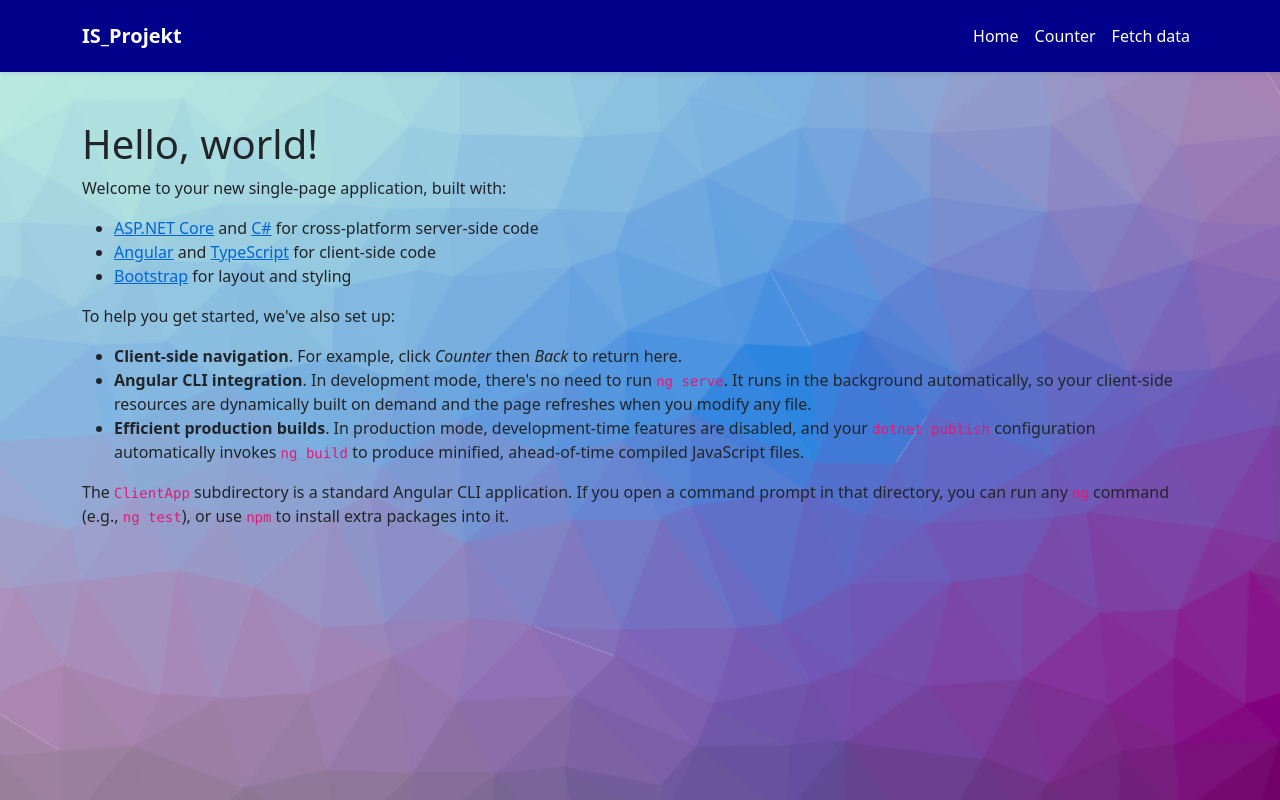
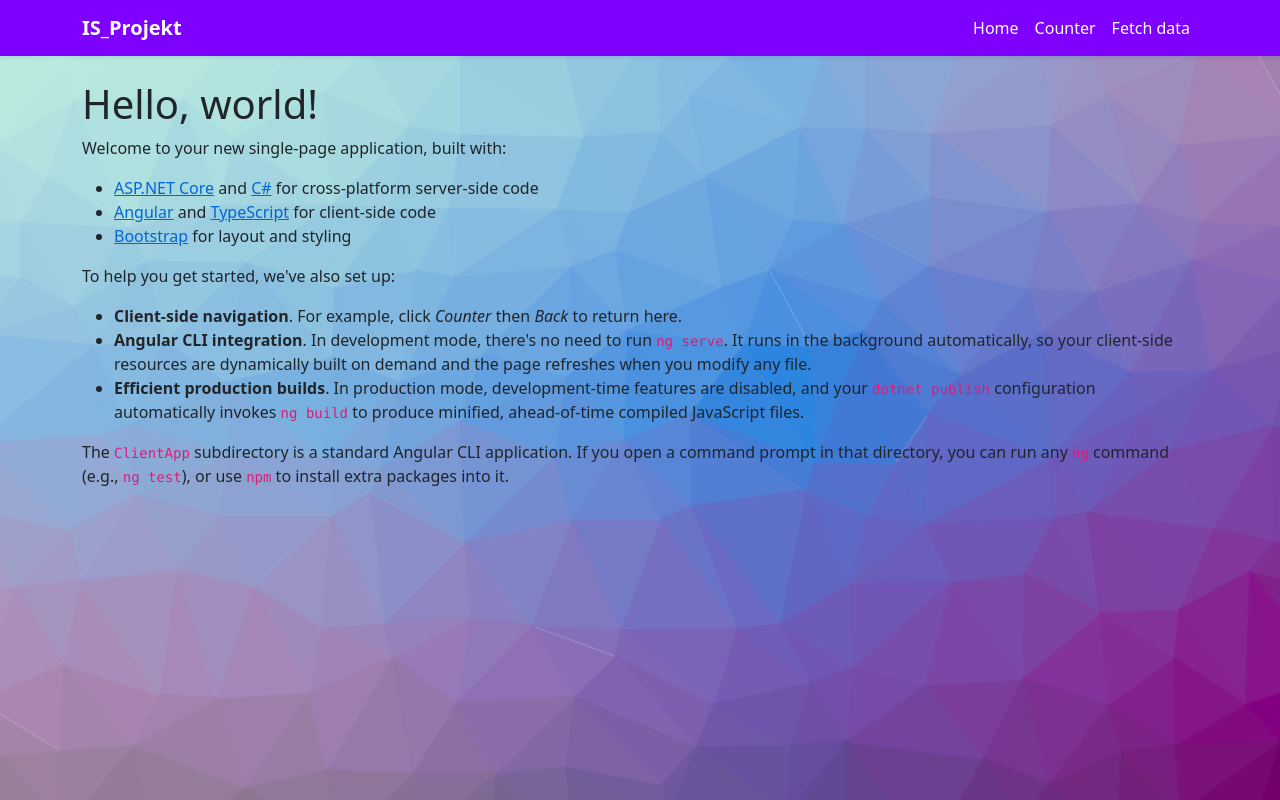
Before and after one commit to Xyloo/IS_Projekt, an Angular app in the folder IS_Projekt/ClientApp/: page / in a window 1280 px wide. Built offline with nearby package versions, Linux system fonts and the light colour scheme.

Commit message:
changed nav color

```diff
--- a/IS_Projekt/ClientApp/src/app/nav-menu/nav-menu.component.css
+++ b/IS_Projekt/ClientApp/src/app/nav-menu/nav-menu.component.css
@@ -18,6 +18,6 @@ html {
   box-shadow: 0 .25rem .75rem rgba(0, 0, 0, .05);
 }
 
-.navbar{
-    background-color: darkblue;
+.navbar {
+  background-color: rgb(126, 0, 255);
 }
--- a/IS_Projekt/ClientApp/src/app/nav-menu/nav-menu.component.html
+++ b/IS_Projekt/ClientApp/src/app/nav-menu/nav-menu.component.html
@@ -1,6 +1,6 @@
 <header>
   <nav
-    class="navbar navbar-expand-sm navbar-toggleable-sm shadow-sm p-3 mb-5 navbar-light  box-shadow mb-3"
+    class="navbar navbar-expand-sm navbar-toggleable-sm shadow-sm p-2 mb-4  box-shadow"
   >
     <div class="container">
       <a class="navbar-brand text-white " [routerLink]="['/']"><b>IS_Projekt</b></a>
```
